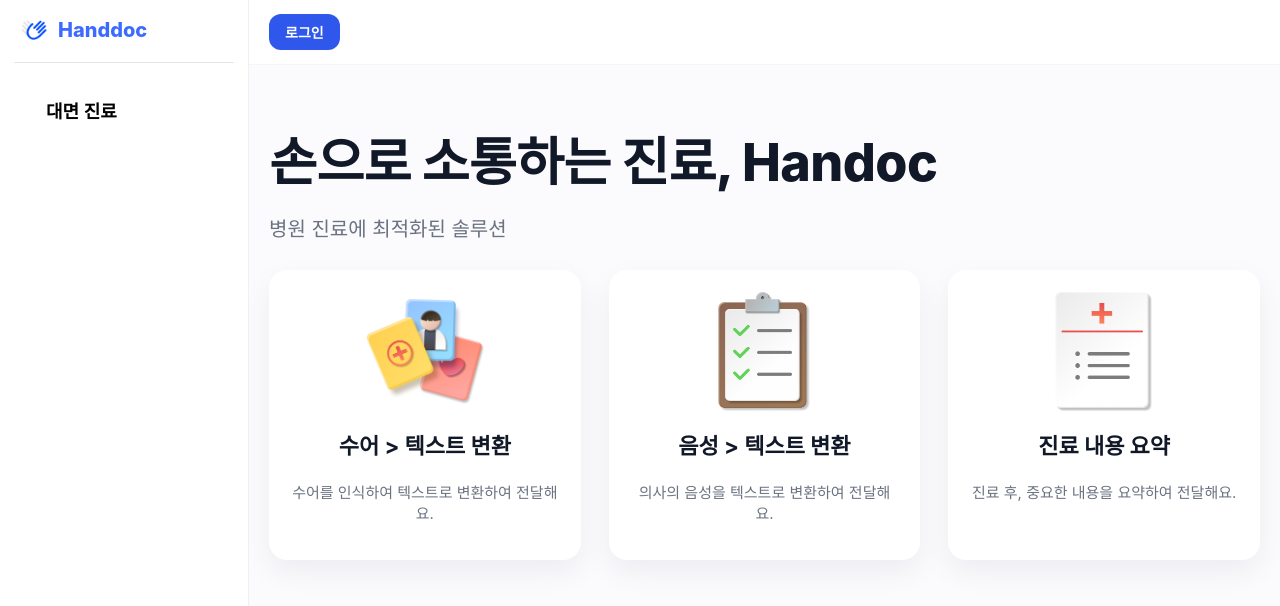
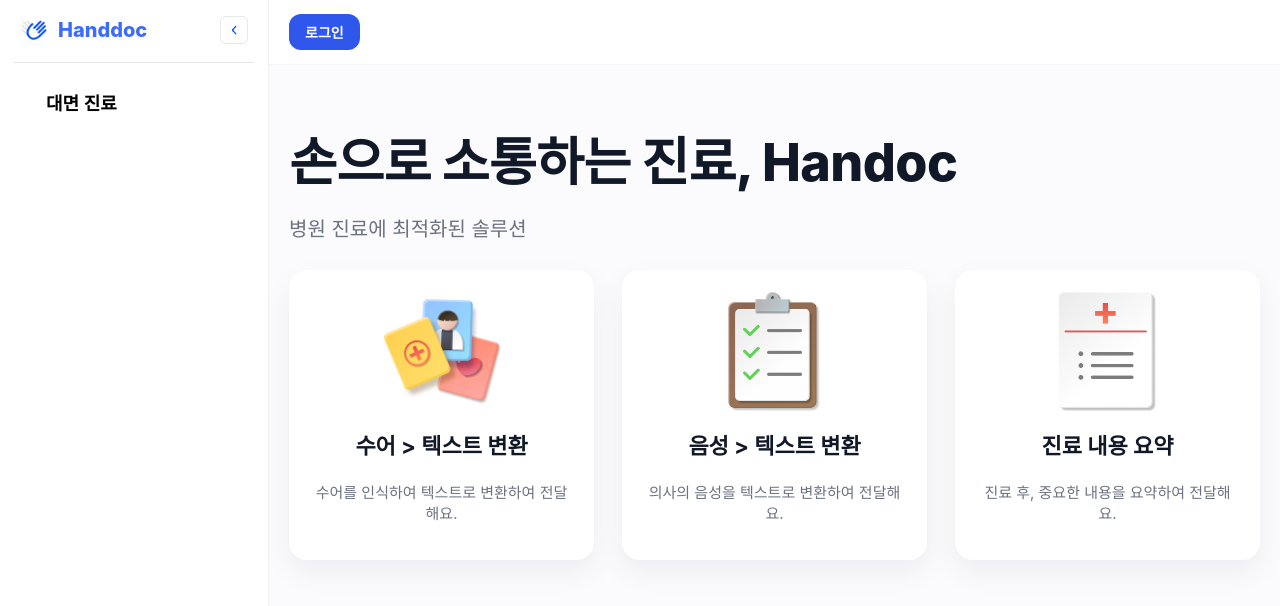
Before and after one commit to 3-NoPainNoGain/FE, a React (Create React App) app: page / in a window 1280 px wide. Shown: the top 606 px of the page. Built offline with nearby package versions, Linux system fonts and the light colour scheme; a web font is replaced by a local one.

Commit message:
Feat:sidebar-fold(#57)

```diff
--- a/src/components/Sidebar.css
+++ b/src/components/Sidebar.css
@@ -128,11 +128,10 @@
   }
 }
 
-/* 1차 메뉴 (대면 진료, 비대면 진료) */
 .sb__item {
   color: #000;
   font-weight: 700;
-  font-size: 18px;   /* ✅ 글자 크기 키움 */
+  font-size: 18px;
   cursor: pointer;
   display: flex;
   align-items: center;
@@ -140,24 +139,147 @@
   padding: 6px 0;
 }
 
-/* 화살표 아이콘 */
 .sb__arrow {
   font-size: 12px;
-  width: 16px;        /* ✅ 고정 폭 확보 */
+  width: 16px;
   display: inline-block;
-  text-align: center; /* 가운데 정렬 */
+  text-align: center;
 }
-/* NavLink (a 태그) 포커스/클릭 시 밑줄 제거 */
 .sb__item:focus,
 .sb__item:active,
 .sb__subitem:focus,
 .sb__subitem:active {
-  outline: none;         /* ✅ 브라우저 기본 포커스 라인 제거 */
-  text-decoration: none; /* ✅ 밑줄 제거 */
-  box-shadow: none;      /* ✅ 일부 브라우저의 내부 그림자 제거 */
+  outline: none;
+  text-decoration: none;
+  box-shadow: none;
 }
 
-/* Sidebar.css */
 .sb__item--face {
-  padding-left: 50px;  /* 숫자는 취향대로 (화살표 너비만큼) */
+  padding-left: 50px;
 }
+
+:root {
+  --sb-width: 240px;
+  --sb-width-collapsed: 72px;
+}
+
+.sb {
+  width: var(--sb-width);
+  transition: width 0.2s ease;
+}
+
+.sb.sb--collapsed {
+  width: var(--sb-width-collapsed);
+}
+
+.sb__header {
+  display: flex;
+  align-items: center;
+  gap: 8px;
+  padding: 12px;
+  cursor: pointer;
+}
+
+.sb__logo {
+  width: 32px;
+  height: 32px;
+  object-fit: contain;
+}
+
+.sb__brand {
+  font-weight: 700;
+  font-size: 16px;
+  line-height: 1;
+}
+
+.sb.sb--collapsed .sb__brand {
+  display: none;
+}
+
+.sb__collapseBtn {
+  margin-left: auto;
+  width: 28px;
+  height: 28px;
+  border: 1px solid #e5e7eb;
+  background: #fff;
+  border-radius: 6px;
+  font-size: 14px;
+  line-height: 1;
+  display: inline-flex;
+  align-items: center;
+  justify-content: center;
+  cursor: pointer;
+}
+.sb__collapseBtn:hover {
+  background: #f9fafb; /* Hover 배경 */
+}
+
+.sb__nav {
+  padding: 8px 6px;
+}
+
+.sb__item,
+.sb__subitem,
+.sb__dropdown {
+  display: flex;
+  align-items: center;
+  gap: 8px;
+  padding: 10px 12px;
+  border-radius: 8px;
+  color: #111827;
+  text-decoration: none;
+  cursor: pointer;
+}
+
+.sb__item.active,
+.sb__subitem.active {
+  background: #eef2ff;
+  color: #4338ca;
+  font-weight: 600;
+}
+
+.sb__submenu {
+  padding-left: 12px;
+  display: flex;
+  flex-direction: column;
+  gap: 4px;
+}
+
+.sb__arrow {
+  width: 14px;
+  text-align: center;
+}
+
+.sb.sb--collapsed .sb__label {
+  display: none;
+}
+
+.sb.sb--collapsed .sb__dropdown .sb__arrow {
+  display: none;
+}
+
+.sb.sb--collapsed .sb__submenu {
+  display: none !important;
+}
+
+.sb__dropdown.sb__dropdown--disabled {
+  opacity: 0.7;
+  pointer-events: none;
+}
+
+.sb__divider {
+  margin: 8px 0;
+  border: none;
+  border-top: 1px solid #e5e7eb;
+}
+.sb__collapseIcon {
+  width: 14px;
+  height: 14px;
+  display: block;
+  transition: transform 0.2s ease;
+  transform: rotate(0deg);
+}
+
+.sb__collapseIcon.is-collapsed {
+  transform: rotate(180deg);
+}
--- a/src/components/Sidebar.jsx
+++ b/src/components/Sidebar.jsx
@@ -1,21 +1,31 @@
-// src/components/Sidebar.jsx
 import { NavLink, useNavigate } from "react-router-dom";
-import { useState } from "react";
+import { useEffect, useState } from "react";
 import { useAuth } from "../auth/AuthContext";
 import logo from "../assets/logo.png";
+import collapseIcon from "../assets/fold-sidebar.png";
 import "./Sidebar.css";
 
 export default function Sidebar() {
   const nav = useNavigate();
   const [openTele, setOpenTele] = useState(true);
+
+  const [collapsed, setCollapsed] = useState(false);
+  useEffect(() => {
+    const saved = localStorage.getItem("sidebar:collapsed");
+    if (saved != null) setCollapsed(saved === "true");
+  }, []);
+  useEffect(() => {
+    localStorage.setItem("sidebar:collapsed", String(collapsed));
+  }, [collapsed]);
+
   const { isLoggedIn, user } = useAuth();
-
   const isPatient = user?.role === "ROLE_PATIENT";
   const isDoctor = user?.role === "ROLE_DOCTOR";
 
+  const toggleCollapsed = () => setCollapsed((v) => !v);
+
   return (
-    <aside className="sb">
-      {/* 로고 + 브랜드 */}
+    <aside className={`sb${collapsed ? " sb--collapsed" : ""}`}>
       <div
         className="sb__header"
         role="button"
@@ -25,33 +35,59 @@ export default function Sidebar() {
       >
         <img src={logo} alt="Handdoc" className="sb__logo" />
         <div className="sb__brand">Handdoc</div>
+
+        <button
+          type="button"
+          className="sb__collapseBtn"
+          aria-label={collapsed ? "사이드바 펼치기" : "사이드바 접기"}
+          aria-expanded={!collapsed}
+          onClick={(e) => {
+            e.stopPropagation();
+            toggleCollapsed();
+          }}
+          title={collapsed ? "펼치기" : "접기"}
+        >
+          <img
+            src={collapseIcon}
+            alt=""
+            aria-hidden="true"
+            className={`sb__collapseIcon${collapsed ? " is-collapsed" : ""}`}
+          />
+        </button>
       </div>
 
       <hr className="sb__divider" />
 
       <nav className="sb__nav">
-        {/* 항상 보이는 메뉴 */}
         <NavLink
           to="/prepare"
           end
           className={({ isActive }) => `sb__item${isActive ? " active" : ""}`}
+          title="대면 진료"
         >
           <span className="sb__arrow" />
-          대면 진료
+          <span className="sb__label">대면 진료</span>
         </NavLink>
 
-        {/* 로그인 상태일 때만 비대면 진료 노출 */}
         {isLoggedIn && (
           <div className="sb__group">
             <div
-              className="sb__item sb__dropdown"
-              onClick={() => setOpenTele((prev) => !prev)}
+              className={`sb__item sb__dropdown${
+                collapsed ? " sb__dropdown--disabled" : ""
+              }`}
+              onClick={() => {
+                if (collapsed) return;
+                setOpenTele((prev) => !prev);
+              }}
+              title="비대면 진료"
             >
+              {!collapsed && (
                 <span className="sb__arrow">{openTele ? "▾" : "▸"}</span>
-              비대면 진료
+              )}
+              <span className="sb__label">비대면 진료</span>
             </div>
 
-            {openTele && (
+            {!collapsed && openTele && (
               <div className="sb__submenu">
                 {isPatient && (
                   <>
@@ -60,34 +96,33 @@ export default function Sidebar() {
                       className={({ isActive }) =>
                         `sb__subitem${isActive ? " active" : ""}`
                       }
+                      title="진료 예약"
                     >
-                      진료 예약
+                      <span className="sb__label">진료 예약</span>
                     </NavLink>
 
-                    {/* ✅ 경로 수정: /tele/history → /telemed/history */}
                     <NavLink
                       to="/telemed/history"
                       className={({ isActive }) =>
                         `sb__subitem${isActive ? " active" : ""}`
                       }
+                      title="진료 내역"
                     >
-                      진료 내역
+                      <span className="sb__label">진료 내역</span>
                     </NavLink>
                   </>
                 )}
 
-                {/* ❌ 의사 뷰: ‘진료 내역’ 메뉴 제거, 예약 관리만 노출 */}
                 {isDoctor && (
-                  <>
                   <NavLink
                     to="/doctor/reservations"
                     className={({ isActive }) =>
                       `sb__subitem${isActive ? " active" : ""}`
                     }
+                    title="진료 예약 관리"
                   >
-                      진료 예약 관리
+                    <span className="sb__label">진료 예약 관리</span>
                   </NavLink>
-                  </>
                 )}
               </div>
             )}
```
Also changed, not shown: src/assets/fold-sidebar.png (added), src/assets/folded-sidebar.png (added). Lines whose indentation alone changed are shown as unchanged.
